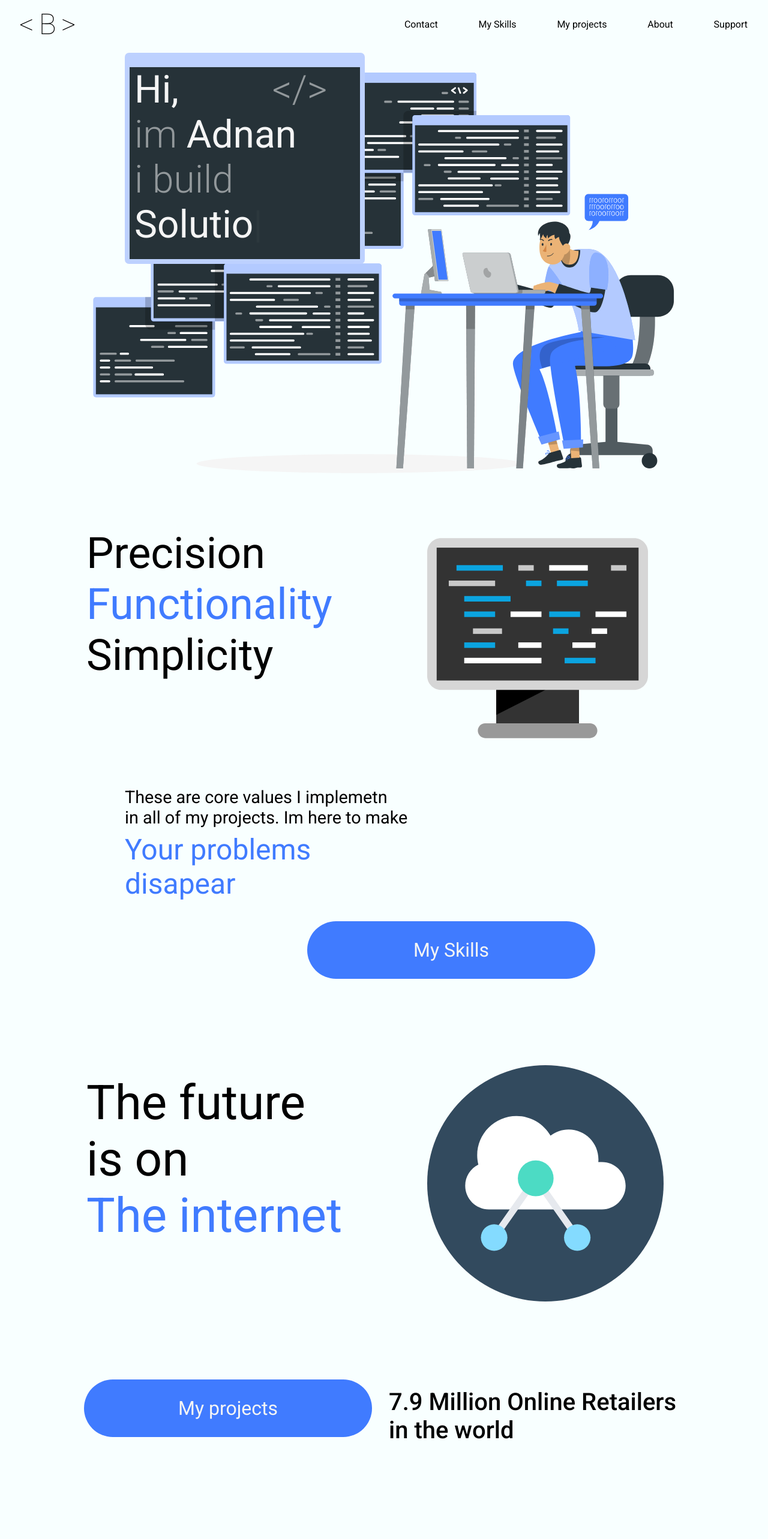
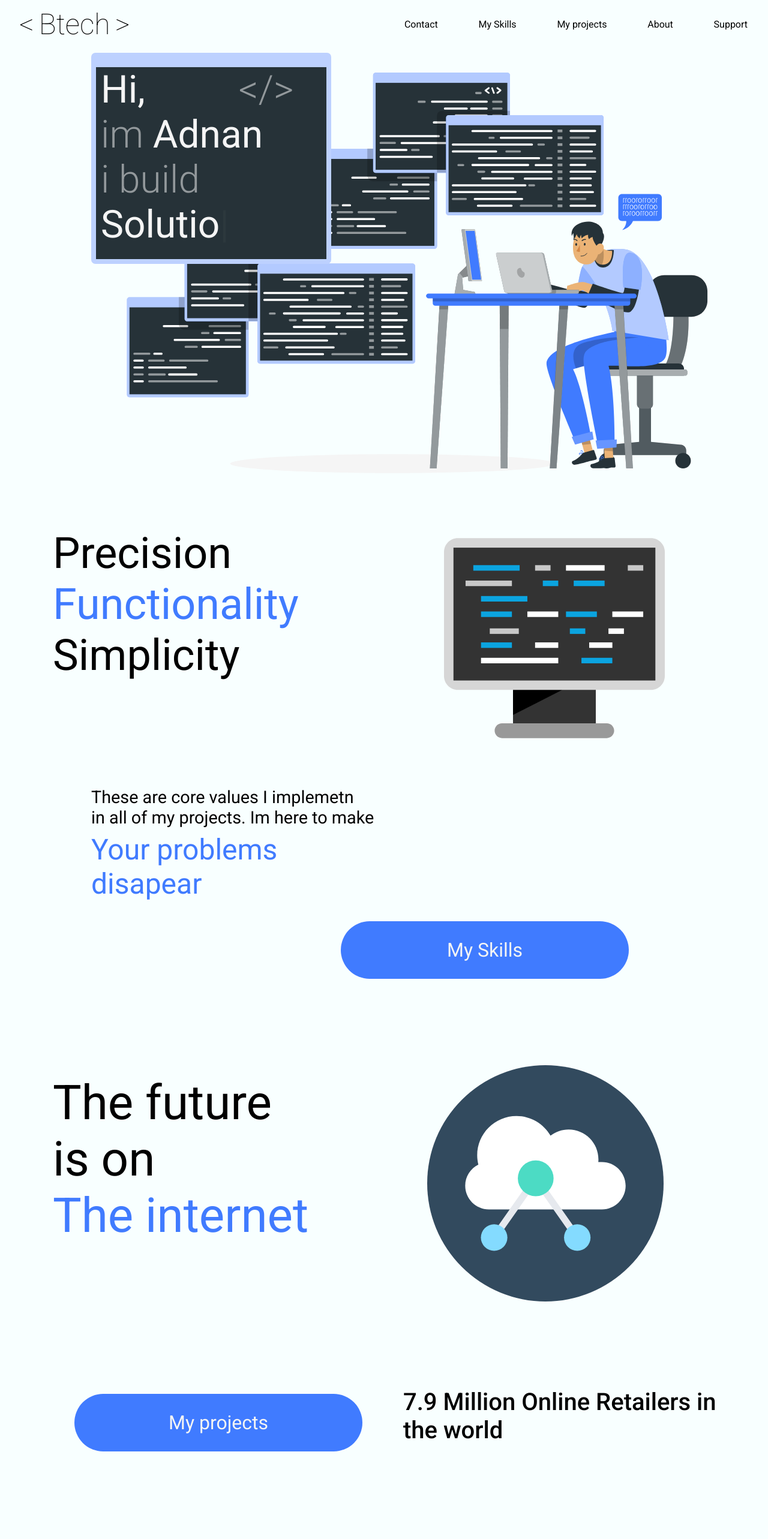
Before and after one commit to BucoTEC/MyPortifolio, a React (Create React App) app: page / in a window 1280 px wide. Shown: the top 2566 px of the page at 60% size. Built offline with nearby package versions, Linux system fonts and the light colour scheme.

Commit message:
fixed responsive isuses

```diff
--- a/src/components/Home/ContactIntro.jsx
+++ b/src/components/Home/ContactIntro.jsx
@@ -5,11 +5,14 @@ import Aos from "aos";
 import "aos/dist/aos.css";
 import { desktop, tablet } from "../../utils/responsive.js";
 const Wrapper = styled.div`
-  height: 100vh;
+  min-height: 100vh;
   width: 100%;
   background-color: #f8ffff;
   display: flex;
   flex-direction: column;
+  ${desktop({
+    height: "100vh",
+  })}
 `;
 
 const Top = styled.div`
@@ -101,13 +104,12 @@ const DevImg = styled.img`
   margin-top: -11rem;
   margin-left: -3rem;
 
-  ${tablet({
-    height: "70rem",
-    marginLeft: "2rem",
-  })}
   ${desktop({
     height: "50rem",
     marginLeft: 0,
+  })}
+  ${tablet({
+    marginLeft: "2rem",
   })}
 `;
 
--- a/src/components/Home/ProjectsIntro.jsx
+++ b/src/components/Home/ProjectsIntro.jsx
@@ -7,16 +7,14 @@ import "aos/dist/aos.css";
 import { desktop, tablet } from "../../utils/responsive";
 const Wrapper = styled.div`
   background-color: #f8ffff;
-  height: 100vh;
+  min-height: 100vh;
   width: 100%;
   display: flex;
   flex-direction: column;
   margin-bottom: 6rem;
   ${desktop({
     marginTop: "7rem",
-  })}
-  ${tablet({
-    // height: "80vh",
+    height: "100vh",
   })}
 `;
 const Top = styled.div`
@@ -59,20 +57,23 @@ const MainText = styled.div`
 `;
 const MainImg = styled.div`
   overflow: hidden;
-  width: 100%;
+  width: 90%;
   flex: 1;
   padding-left: 1rem;
 `;
 
 const CloudImg = styled.img`
   height: 100%;
+  max-height: 30rem;
   ${desktop({
     height: "80%",
     marginLeft: "3rem",
-  })}
+  })};
 `;
 const ButtonContainer = styled.div`
   flex: 1;
+  overflow: hidden;
+  padding: 1.5rem;
 `;
 
 const Button = styled.div`
--- a/src/components/Home/SkllisIntro.jsx
+++ b/src/components/Home/SkllisIntro.jsx
@@ -5,14 +5,16 @@ import Aos from "aos";
 import "aos/dist/aos.css";
 import { desktop, tablet } from "../../utils/responsive.js";
 const Wrapper = styled.div`
-  height: 100vh;
+  min-height: 100vh;
   width: 100%;
   background-color: #f8ffff;
   margin-bottom: 4rem;
   overflow: hidden;
   display: flex;
   flex-direction: column;
-  ${desktop({})}
+  ${desktop({
+    height: "100vh",
+  })}
 `;
 
 const MainText = styled.div`
--- a/src/components/TopBar.jsx
+++ b/src/components/TopBar.jsx
@@ -5,6 +5,13 @@ const TopNav = styled.div`
   width: 100vw;
   text-align: center;
   display: flex;
+  &:hover #nastavak {
+    opacity: 1;
+    transform: translateX(0);
+    #nastavakInner {
+      opacity: 1;
+    }
+  }
 `;
 const Right = styled.div`
   flex: 1;
@@ -27,23 +34,26 @@ const Left = styled.div`
 `;
 const Logo = styled.div`
   margin-left: 2rem;
+  cursor: pointer;
   h1 {
     font-weight: 200;
     font-size: 3rem;
   }
-  #nastavak {
-    display: none;
-    opacity: 0;
-    transition: all 0.3s ease-in;
-  }
   #glavni {
     margin: 0 0.5rem;
     transition: all 0.3s ease-in;
-
-    &:hover #nastavak {
-      display: inline;
-      opacity: 1;
-    }
+    z-index: 5;
+  }
+  #nastavak {
+    position: absolute;
+    opacity: 1;
+    transform: translateX(-75%);
+    transition: all 0.3s ease-in;
+  }
+  #nastavakInner {
+    opacity: 0;
+    transition: all 0.3s ease-in;
+    margin-right: 0.5rem;
   }
 `;
 function TopBar() {
@@ -55,9 +65,12 @@ function TopBar() {
             <h1>
               &lt;
               <span id="glavni">
-                B<span id="nastavak">tech</span>
+                B
+                <span id="nastavak">
+                  {" "}
+                  <span id="nastavakInner">tech</span>&gt;
+                </span>
               </span>
-              &gt;{" "}
             </h1>
           </Logo>
         </Left>
--- a/src/pages/Home.jsx
+++ b/src/pages/Home.jsx
@@ -7,7 +7,7 @@ import ScrollToTop from "react-scroll-to-top";
 import styled from "styled-components";
 
 const Wrapper = styled.div`
-  width: 80%;
+  max-width: 71rem;
   margin: auto;
   /* border: 1px solid black; */
   @media only screen and (max-width: 380px) {
```
